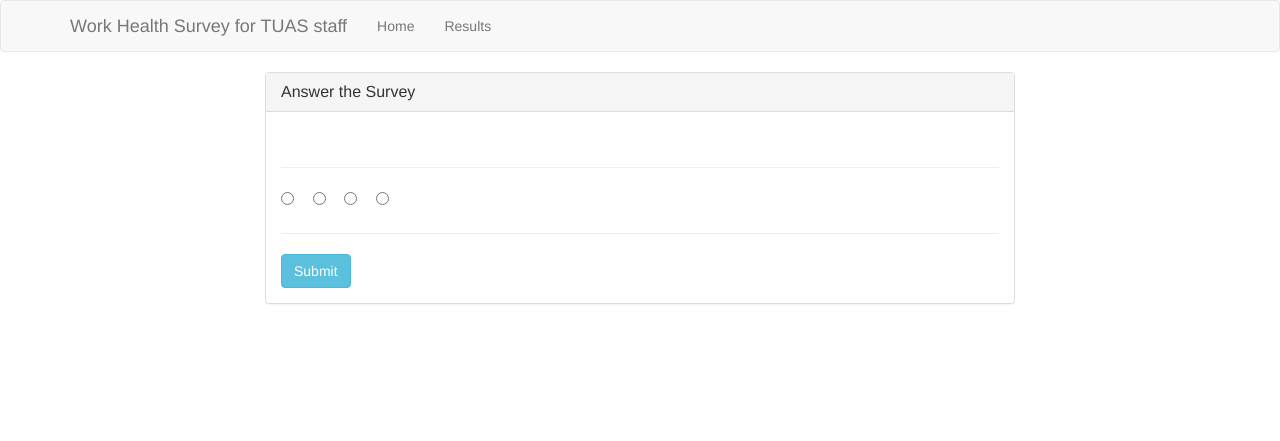
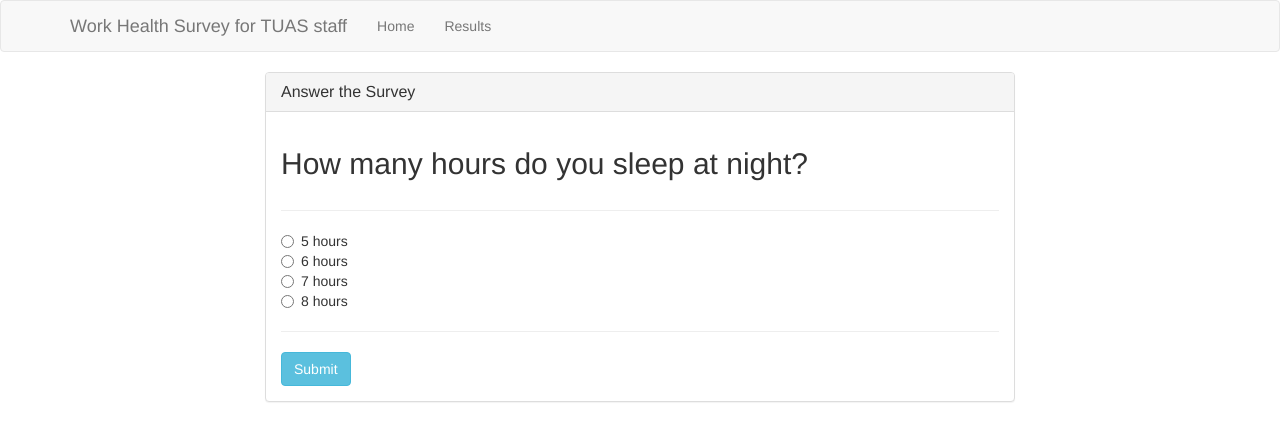
Before and after one commit to iiris-koivisto/Work-Health-TUAS-project, a Django app: page / in a window 1280 px wide. Shown: the top 441 px of the page. Run offline with Django 4.2, Linux system fonts and the light colour scheme; some libraries are stand-ins or nearby versions.

Commit message:
WHT-5 Added dummy survey to index.html

```diff
--- a/WorkHealthTUAS/WorkHealth/templates/WorkHealth/index.html
+++ b/WorkHealthTUAS/WorkHealth/templates/WorkHealth/index.html
@@ -13,7 +13,7 @@
             <div class="panel-body">
                 <div class="row">
                     <div class="col-lg-12">
-                        <h2>{{ question.question_text }}</h2>
+                        <h2>How many hours do you sleep at night?</h2>
                     </div>
                 </div>
 
@@ -25,22 +25,26 @@
                             {% csrf_token %}
                             <div class="form-group">
                                 <div class="radio">
-                                    <label>
-                                        <input type="radio" name="poll" value="option1" required>
-                                        {{ survey.option }}
-                                    </label> &nbsp;
-                                    <label>
-                                        <input type="radio" name="poll" value="option2">
-                                        {{ survey.option }}
-                                    </label> &nbsp;
-                                    <label>
-                                        <input type="radio" name="poll" value="option3">
-                                        {{ survey.option }}
-                                    </label> &nbsp;
-                                    <label>
-                                        <input type="radio" name="poll" value="option3">
-                                        {{ survey.option }}
-                                    </label> &nbsp;
+
+                                    <label for="5h">
+                                        <input type="radio" name="sleep" id="5h" value="5h" required>
+                                        5 hours
+                                    </label><br>
+
+                                    <label for="6h">
+                                        <input type="radio" name="sleep" id="6h" value="6h">
+                                        6 hours
+                                    </label><br>
+
+                                    <label for="7h">
+                                        <input type="radio" name="sleep" id="7h" value="7h">
+                                        7 hours
+                                    </label><br>
+
+                                    <label for="8h">
+                                        <input type="radio" name="sleep" id="8h" value="8h">
+                                        8 hours
+                                    </label><br>
                                 </div>
                             </div>
 
@@ -58,21 +62,3 @@
     </div>
 </div>
 {% endblock %}
-
-<!--
-
-{% block content %}
-
-    <h3>Welcome to the Work Health survey for TUAS employees</h3>
-
-    <ul>
-        {% for question in questions %}
-            <li>{{ question }}</li>
-
-        {% empty %}
-            <li>No survey available at the moment</li>
-        {% endfor %}
-
-    </ul>
-
-{% endblock content %} -->
```
